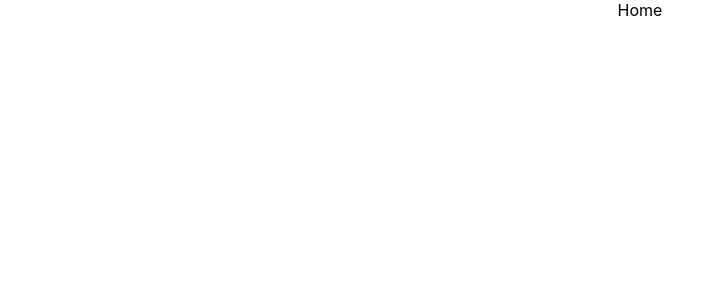
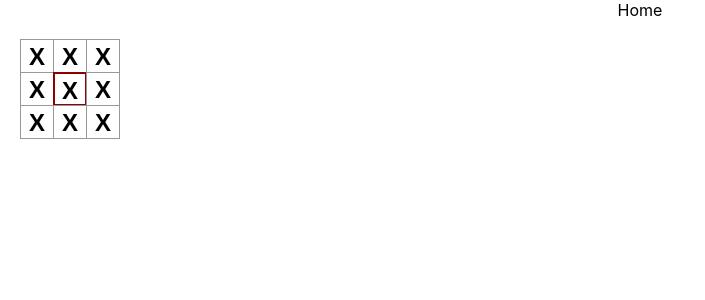
Before and after one commit to matsola-sv/tictactoe-rxn, a React (Create React App) app: page / in a window 1280 px wide. Shown: the top 300 px of the page, without its empty margins (0-705 px from the left). Built offline with nearby package versions, Linux system fonts and the light colour scheme; the HTML template or start-up script is replaced by a standard one.

Commit message:
Tictactoe. Rendering  game board, selection of the current move

```diff
--- /dev/null
+++ b/src/assets/css/TicTacToe.css
@@ -0,0 +1,38 @@
+.game {
+    display: flex;
+    flex-direction: row;
+    margin: 20px;
+}
+
+.board-row:after {
+    clear: both;
+    content: "";
+    display: table;
+}
+
+.square {
+    background: #fff;
+    border: 1px solid #999;
+    float: left;
+    font-size: 24px;
+    font-weight: bold;
+    line-height: 34px;
+    height: 34px;
+    margin-right: -1px;
+    margin-top: -1px;
+    padding: 0;
+    text-align: center;
+    width: 34px;
+}
+
+.square:focus {
+    outline: none;
+}
+
+.square.selected {
+    border: 2px solid darkred;
+}
+
+.square.selected-line {
+    background-color: green;
+}
--- /dev/null
+++ b/src/components/tictactoe/board.tsx
@@ -0,0 +1,84 @@
+import React, {FC, ReactElement} from "react";
+import {T3BoardRow} from "./board/row";
+import {T3Square, T3SquareType} from "./board/square";
+
+interface T3BoardProps {
+    columns: number,
+    selected: number | null,
+    selectedLine: number[],
+    onClick: (squareID: number) => void,
+    squares: T3SquareType[]
+}
+
+export const T3Board: FC<T3BoardProps> = (props) => {
+    const { selectedLine = [] } : T3BoardProps = props; // default value of props
+
+    /**
+     * This syntax provides binding `this` inside
+     * @param id
+     */
+    const handlerClickSquare = (id: number) => {
+        props.onClick(id);
+    }
+
+    /**
+     * Render square of the playing board
+     * @param id
+     */
+    const renderSquare = (id: number): ReactElement => {
+        const renderLine = selectedLine.indexOf(id) !== -1;
+        const unselected = id !== props.selected || renderLine;
+
+        return <T3Square id={id}
+                         key={id}
+                         selected={!unselected}
+                         selectedLine={renderLine}
+                         value={props.squares[id]}
+                         onClick={handlerClickSquare.bind(this, id)}
+        />;
+    }
+
+    /**
+     * @param squares
+     * @param rowId
+     */
+    const renderRow = (squares: ReactElement[], rowId: number): ReactElement => {
+        return (
+            <T3BoardRow key={rowId}
+                        squares={squares}
+            />
+        )
+    }
+
+    /**
+     * Render all rows of the playing board
+     */
+    const renderRows = (): ReactElement[] => {
+        let rows: ReactElement[] = [];
+        let rowItems: ReactElement[] = [];
+        let step: number = props.columns;
+
+        props.squares.forEach((square, i) => {
+            if (step === 0) {
+                rowItems = [];
+                step = props.columns;
+            }
+            rowItems.push(renderSquare(i));
+
+            if (step === 1) {
+                rows.push(
+                    renderRow(rowItems, rows.length)
+                );
+            }
+            step--;
+        });
+
+        return rows;
+    }
+
+    return (
+        <div>
+            {renderRows()}
+        </div>
+    );
+}
--- /dev/null
+++ b/src/components/tictactoe/board/row.tsx
@@ -0,0 +1,14 @@
+import React, { FC, ReactElement, ReactNode } from "react";
+
+type RowProps = {
+    squares?: ReactElement[],
+    children?: ReactNode
+};
+
+export const T3BoardRow: FC<RowProps> = ({squares = null, children}) => {
+    return (
+        <div className="board-row">
+            {squares ?? children}
+        </div>
+    );
+}
--- /dev/null
+++ b/src/components/tictactoe/board/square.tsx
@@ -0,0 +1,47 @@
+import React, {FC, FormEvent} from "react";
+
+export enum T3SquareType {
+    O = "O",
+    X = "X",
+    Empty = ""
+}
+
+type T3SquareProps =  {
+    id: number,
+    value?: T3SquareType,
+    selected?: boolean,
+    selectedLine?: boolean,
+    onClick: (event: React.FormEvent) => void
+};
+
+export const T3Square: FC<T3SquareProps> = (props) => {
+    const { value, selected = false, selectedLine = false, onClick }: T3SquareProps = props;
+
+    /**
+     * This syntax provides binding `this` inside
+     * @param event
+     */
+    const handlerClick = (event: FormEvent<HTMLButtonElement>) => {
+        onClick(event);
+    };
+
+    const getClassName = (): string => {
+        let className: string = 'square';
+        if (selected) {
+            className += ' selected';
+        }
+
+        if (selectedLine) {
+            className += ' selected-line';
+        }
+        return className;
+    };
+
+    return (
+        <button className={getClassName()}
+                onClick={handlerClick}
+        >
+            {value}
+        </button>
+    );
+}
--- /dev/null
+++ b/src/components/tictactoe/game.tsx
@@ -0,0 +1,67 @@
+import '../../assets/css/TicTacToe.css';
+import {T3Board} from "./board";
+import {T3SquareType} from "./board/square";
+import {FC, useState} from "react";
+
+interface T3GameState {
+    squareId: number | null, // current square id
+    squares: T3SquareType[]
+}
+
+export const T3Game: FC = () =>  {
+    const boardColumns = 3;                      // number of columns on the game board
+    const defaultState: T3GameState = {
+        squareId: 4,                             // current square id
+        squares: Array(9).fill(T3SquareType.X)   // list of squares and moves in them
+    };
+
+    const [moveState, setMoveState] = useState<T3GameState>(defaultState);
+
+    /**
+     * This syntax provides binding `this` inside
+     * @param squareID
+     */
+    const handlerClick = (squareID: number): void => {
+        makeMove(squareID);
+    }
+
+    /**
+     * Get current square ID on the current move
+     * @returns {null|*}
+     */
+    const getSquareID = () => {
+        return moveState.squareId;
+    }
+
+    /**
+     * Get squares on current move or for the passed move
+     */
+    const getSquares = (): T3SquareType[] => {
+        return moveState.squares;
+    }
+
+    /**
+     * @param squareId
+     */
+    const makeMove = (squareId: number): void => {
+        // Update selected square in game state
+        setMoveState({
+            ...moveState,
+            ...{ squareId: squareId }
+        });
+    }
+
+    return (
+        <div className="game">
+            <div className="game-board">
+                <T3Board columns={boardColumns}
+                         squares={getSquares()}
+                         selected={getSquareID()}
+                         onClick={handlerClick}
+                         selectedLine={[]}
+                />
+            </div>
+
+        </div>
+    );
+}
--- a/src/pages/home.tsx
+++ b/src/pages/home.tsx
@@ -1,8 +1,11 @@
+import React from "react";
+import {T3Game} from "../components/tictactoe/game";
 
 export function HomePage() {
     return (
-        <div>
-            Home
-        </div>
+        <React.Fragment>
+            <div>Home</div>
+            <T3Game/>
+        </React.Fragment>
     );
 }
```
